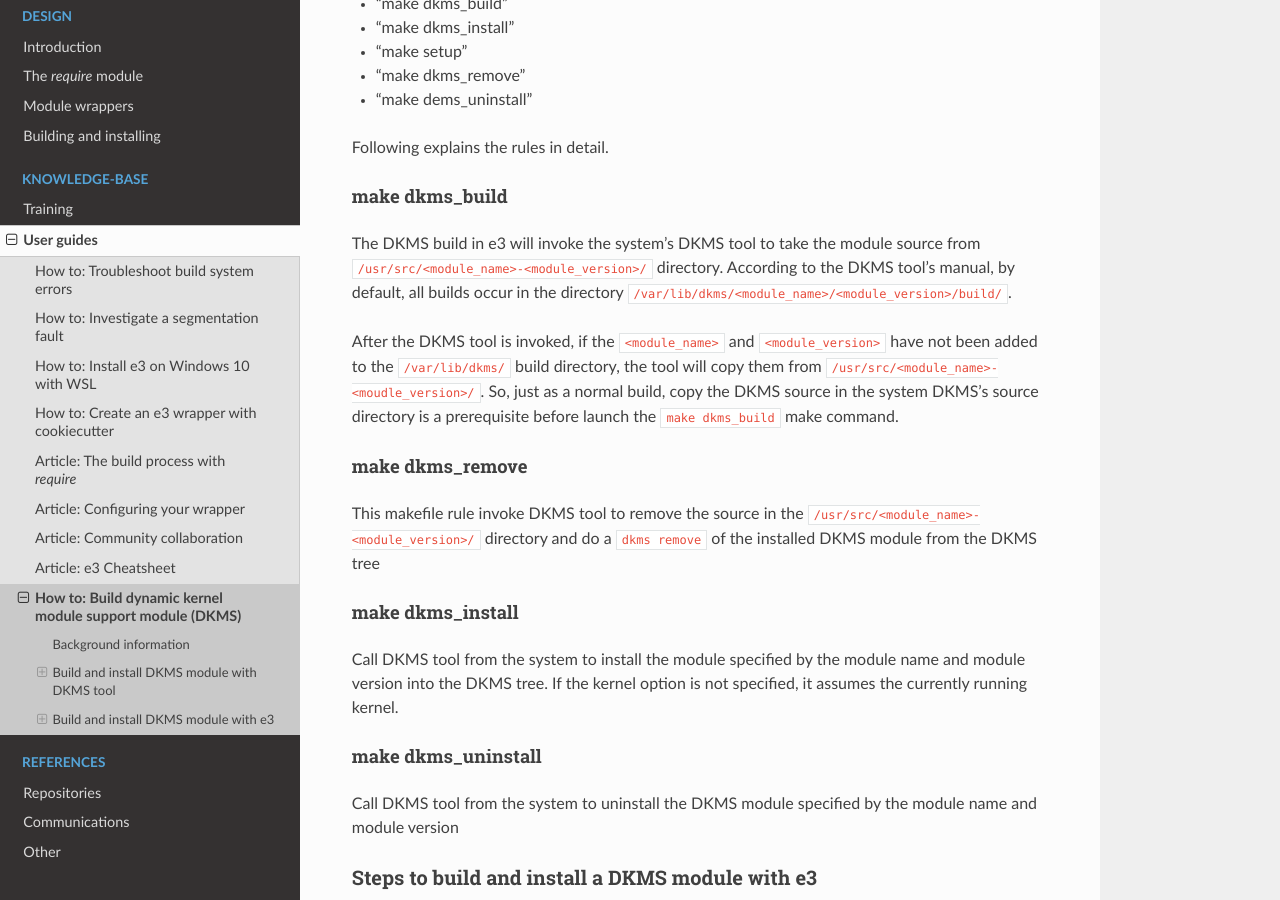
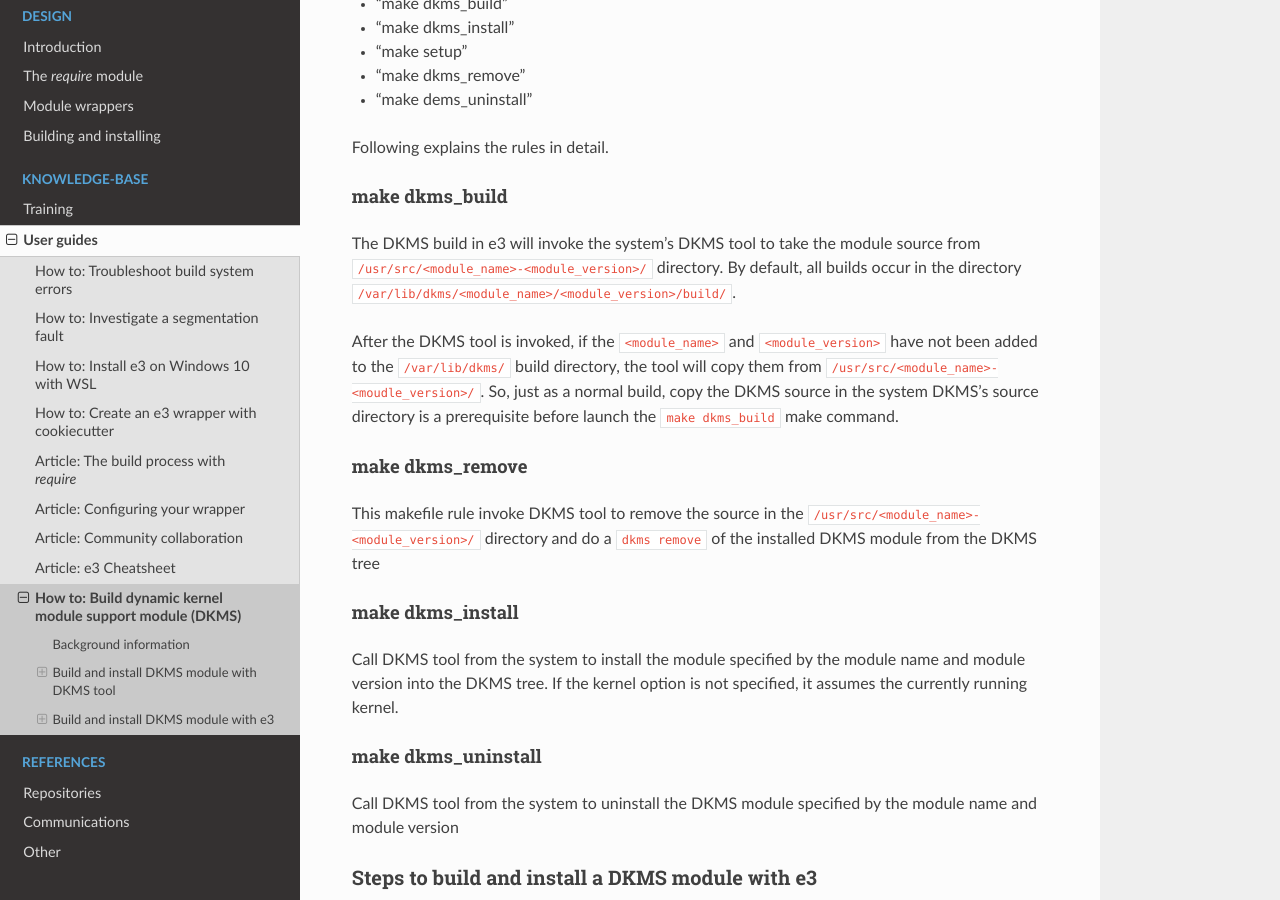
Before and after one commit to ttkorhonen/e3pages, a Sphinx documentation site: the page built from docs/kb/guide/articles/9_dynamic_kernel_module_support.md, in a window 1280 px wide and 900 px high, scrolled down 2355 px. Built offline with Sphinx 7.4.7 and the Read the Docs theme 2.0.0, drawn with Linux system fonts in a browser that asks for light colours.

Commit message:
Remove "According to DKMS tool manual"

````diff
--- a/docs/kb/guide/articles/9_dynamic_kernel_module_support.md
+++ b/docs/kb/guide/articles/9_dynamic_kernel_module_support.md
@@ -64,7 +64,6 @@ about how to write a DKMS module configure file.
 e3 also prevides makefile rule to generate DKMS configure file from
 template file. Following makefile defines the corresponding rule.
 
-
 ```make
 KMOD_NAME := mrf
 
@@ -125,8 +124,8 @@ Following explains the rules in detail.
 
 The DKMS build in e3 will invoke the system's DKMS tool to take
 the module source from `/usr/src/<module_name>-<module_version>/` directory.
-According to the DKMS tool's manual, by default, all builds occur in the
-directory `/var/lib/dkms/<module_name>/<module_version>/build/`.
+By default, all builds occur in the directory
+`/var/lib/dkms/<module_name>/<module_version>/build/`.
 
 After the DKMS tool is invoked, if the `<module_name>` and `<module_version>`
 have not been added to the `/var/lib/dkms/` build directory, the tool will copy
````
